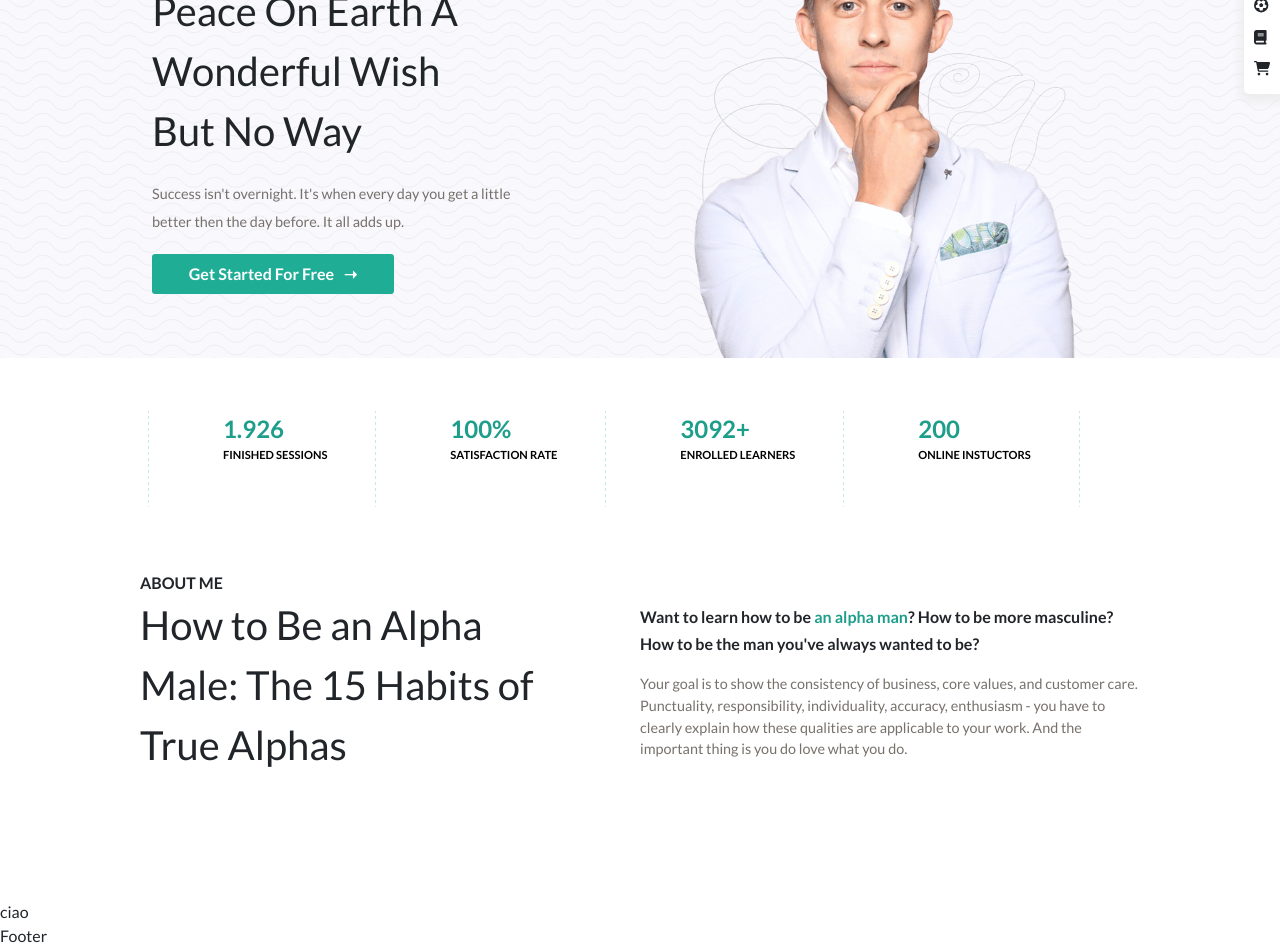
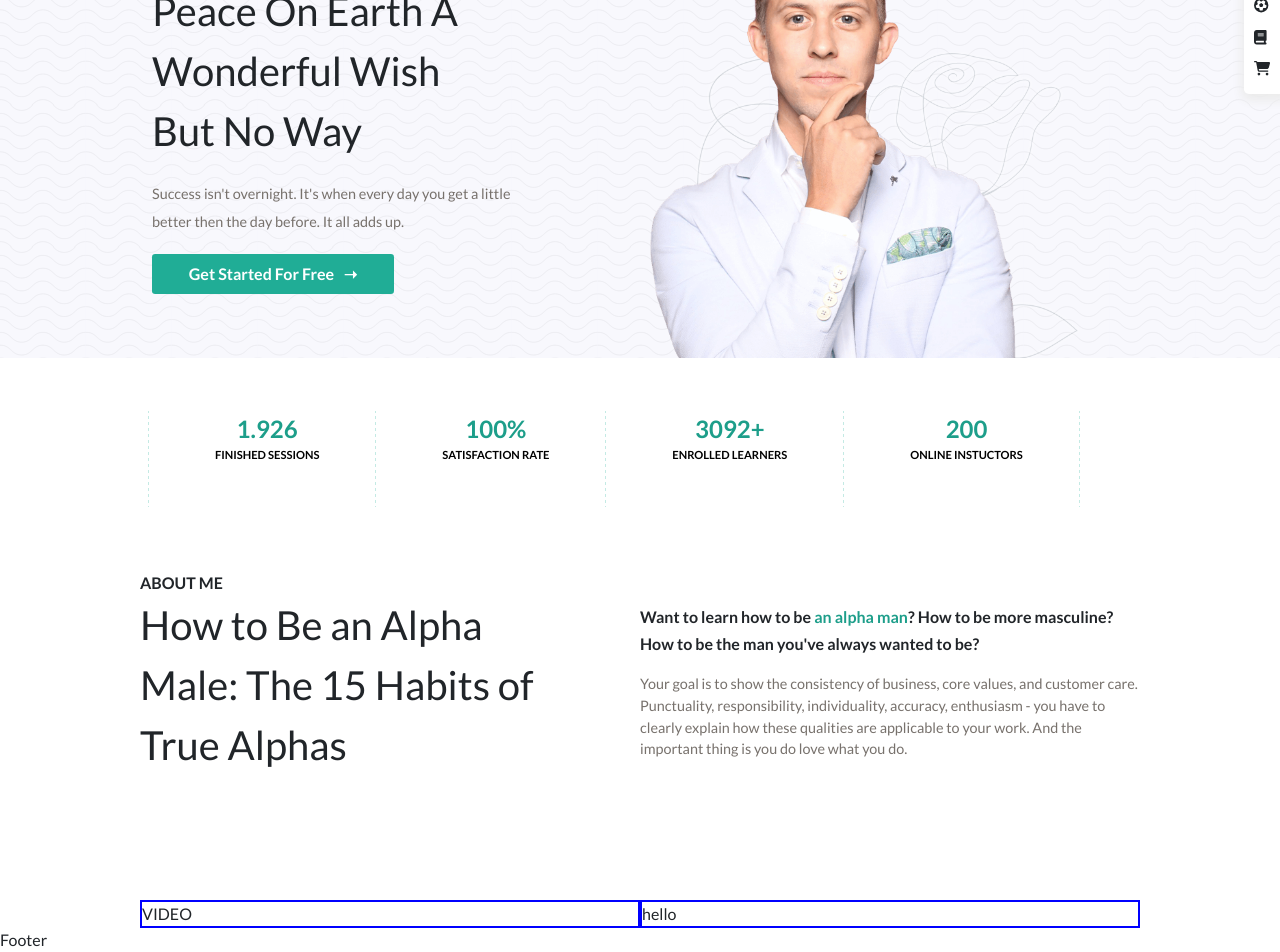
Before and after one commit to Andrea-Baggio/proj-html-vuejs, a Vue app: page / in a window 1280 px wide. Shown: the part 179-1131 px from the top of the page. Built offline with nearby package versions, Linux system fonts and the light colour scheme.

Commit message:
inizio main

```diff
--- a/src/components/HeaderPage.vue
+++ b/src/components/HeaderPage.vue
@@ -2,13 +2,13 @@
   <header>
     <!-- PRIMA PARTE -->
     <div class="super-background">
+      <ul class="icons">
+        <li><font-awesome-icon icon="fa-solid fa-user" /></li>
+        <li><font-awesome-icon icon="fa-solid fa-futbol" /></li>
+        <li><font-awesome-icon icon="fa-solid fa-book" /></li>
+        <li><font-awesome-icon icon="fa-solid fa-cart-shopping" /></li>
+      </ul>
       <div class="background">
-        <ul class="icons">
-          <li><font-awesome-icon icon="fa-solid fa-user" /></li>
-          <li><font-awesome-icon icon="fa-solid fa-futbol" /></li>
-          <li><font-awesome-icon icon="fa-solid fa-book" /></li>
-          <li><font-awesome-icon icon="fa-solid fa-cart-shopping" /></li>
-        </ul>
         <div class="container">
           <div class="menu">
             <div class="logo">
@@ -70,10 +70,10 @@
           class="statistics"
         >
           <div class="no-flex fw-bolder">
-            <div class="number pe-5">
+            <div class="number text-center">
               {{ element.number }}
             </div>
-            <div class="tiny pe-5">
+            <div class="tiny text-start">
               {{ element.description }}
             </div>
           </div>
@@ -168,9 +168,8 @@ export default {
   margin: auto;
   background-image: url('@/img/home-movation-shape-face.png');
   background-size: 30%;
-  background-position: bottom -35px right 195px;;
+  background-position: bottom -35px right 200px;;
   background-repeat: no-repeat;
-  z-index: 9;
   position: relative;
 }
 
@@ -273,9 +272,9 @@ button:hover {
 .box2 {
   width: 50%;
   background-image: url(@/img/home-movation-hero-image.png);
-  background-size: 78%;
+  background-size: 75%;
   background-repeat: no-repeat;
-  background-position: bottom;
+  background-position: left 10px bottom 0;
 }
 
 // SECONDA PARTE
@@ -297,11 +296,15 @@ button:hover {
 .number {
   font-size: 1.5em;
   color: rgb(29, 158, 138);
+  margin-left: -50px;
 }
 
 .tiny {
   font-size: .7em;
   color: black;
+  padding: 0 3.5rem;
+  white-space: nowrap;
+  margin-left: -50px;
 }
 
 .box4 {
--- a/src/components/MainPage.vue
+++ b/src/components/MainPage.vue
@@ -1,7 +1,15 @@
 <template>
   <main>
-    <div>
-      ciao
+    <div class="container2 mx-auto">
+      <div class="box d-flex">
+        <div class="box1 w-50">
+          VIDEO
+          <!-- TODO:video youtube -->
+        </div>
+        <div class="box2 w-50">
+          hello
+        </div>
+      </div>
     </div>
   </main>
 </template>
@@ -9,12 +17,25 @@
 <script>
 export default {
   name: 'MainPage',
+  data() {
+    return {
+
+    };
+  },
 };
 </script>
 
 <style lang="scss" scoped>
 .background {
   max-width: 1500px;
-  margin: auto;
+}
+
+.container2 {
+  max-width: 1000px;
+}
+
+.box1,
+.box2 {
+  border: 2px solid blue;
 }
 </style>
```
